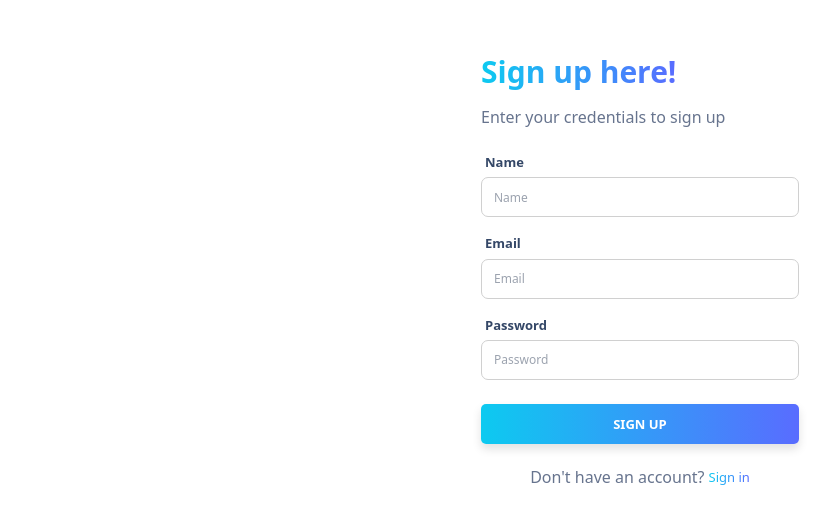
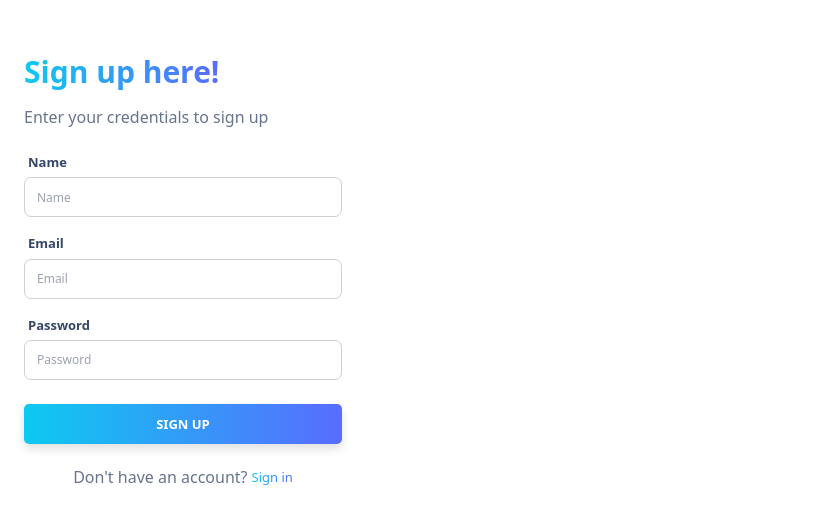
Before and after one commit to mudassir7732/Full-Stack, a React (Create React App) app in the folder Front-end/: page /signup in a window 1280 px wide. Shown: the part 123-646 px from the top of the page, without its empty margins (0-840 px from the left). Built offline with nearby package versions, Linux system fonts and the light colour scheme.

Commit message:
Updated code

```diff
--- a/Front-end/src/pages/signup/index.js
+++ b/Front-end/src/pages/signup/index.js
@@ -59,14 +59,10 @@ const Signup = () => {
 
     return (
         <>
-            {message &&
-                <CustomSnackbar message={message} />
-            }
+            {message && <CustomSnackbar message={message} />}
             {loading && <Loader />}
 
             <div className={styles.container}>
-
-                <div className={styles.formWrapper}>
                     <div className={styles.card}>
                         <Formik initialValues={INTIIAL_VALUES} validationSchema={ValidationSchema} onSubmit={handleSignup}>
                             {({ handleChange, values, errors, touched }) => (
@@ -134,7 +130,6 @@ const Signup = () => {
                                 Sign in
                             </p>
                         </div>
-                    </div>
                 </div>
             </div>
         </>
```
